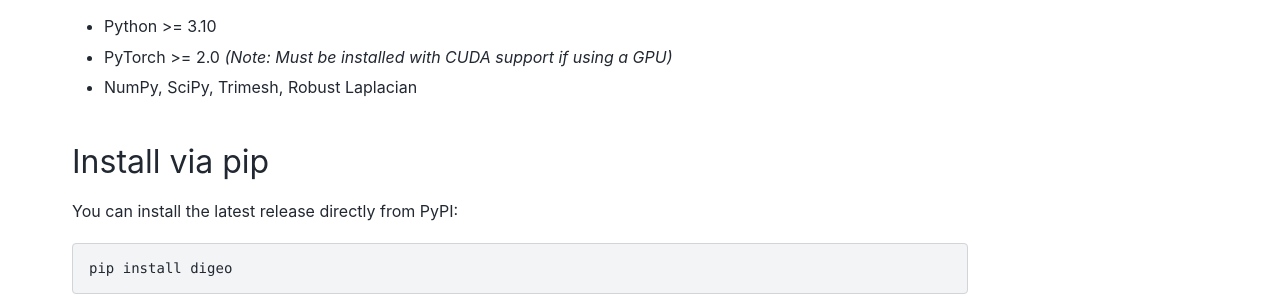
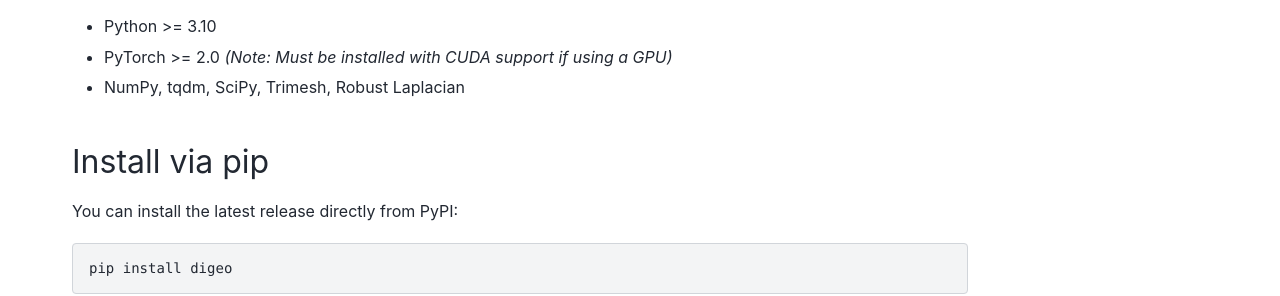
Before and after one commit to circle-group/DiGeo, a Sphinx documentation site: the page built from doc/source/install.rst, in a window 1280 px wide and 1087 px high. Shown: the part 277-573 px from the top of the window. Built offline with Sphinx 7.4.7 and the PyData theme 0.15.4, drawn with Linux system fonts in a browser that asks for light colours.

Commit message:
DOC: update reqs

```diff
--- a/doc/source/install.rst
+++ b/doc/source/install.rst
@@ -7,7 +7,7 @@
 ------------
 * Python >= 3.10
 * PyTorch >= 2.0 *(Note: Must be installed with CUDA support if using a GPU)*
-* NumPy, SciPy, Trimesh, Robust Laplacian
+* NumPy, tqdm, SciPy, Trimesh, Robust Laplacian
 
 Install via pip
 ---------------
```
Also changed, not shown: README.md (+1 -1 lines).
